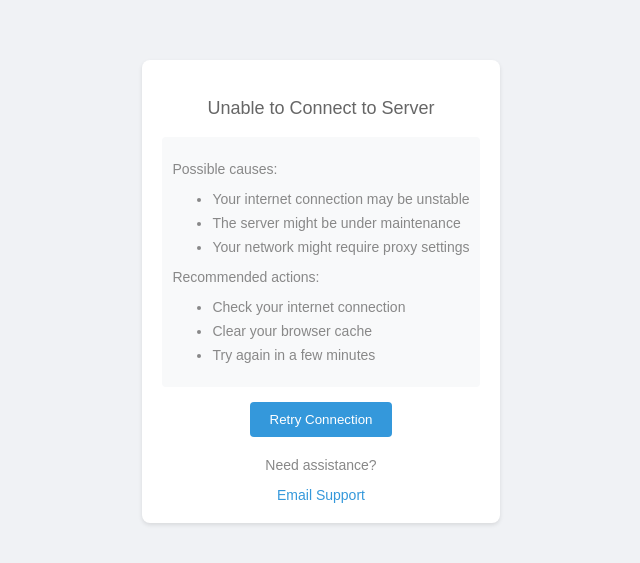
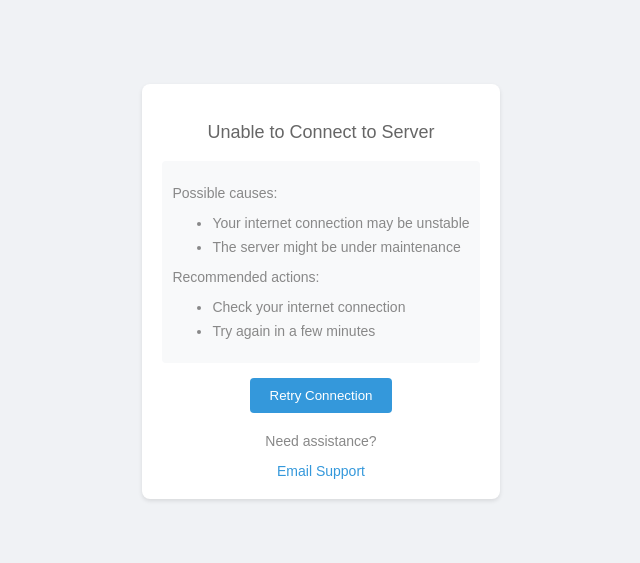
Before and after one commit to allworldchecker/allworldchecker.github.io, a plain HTML site: page index.html in a window 1280 px wide. Shown: the part 109-672 px from the top of the page, without its empty margins (319-959 px from the left). Drawn offline with Linux system fonts and the light colour scheme.

Commit message:
Update index.html

```diff
--- a/index.html
+++ b/index.html
@@ -178,12 +178,11 @@ hs.src = ('//s10.histats.com/js15_as.js');
                         <ul>
                             <li>Your internet connection may be unstable</li>
                             <li>The server might be under maintenance</li>
-                            <li>Your network might require proxy settings</li>
+
                         </ul>
                         <p>Recommended actions:</p>
                         <ul>
                             <li>Check your internet connection</li>
-                            <li>Clear your browser cache</li>
                             <li>Try again in a few minutes</li>
                         </ul>
                     </div>
```
